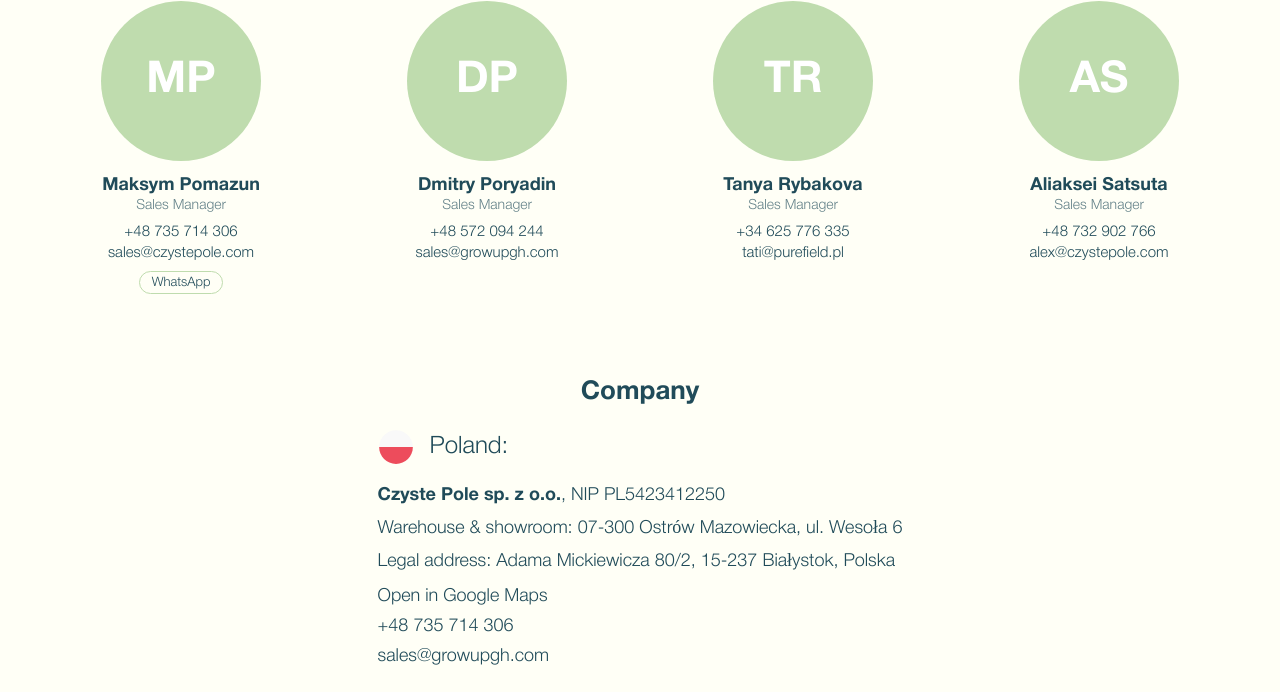
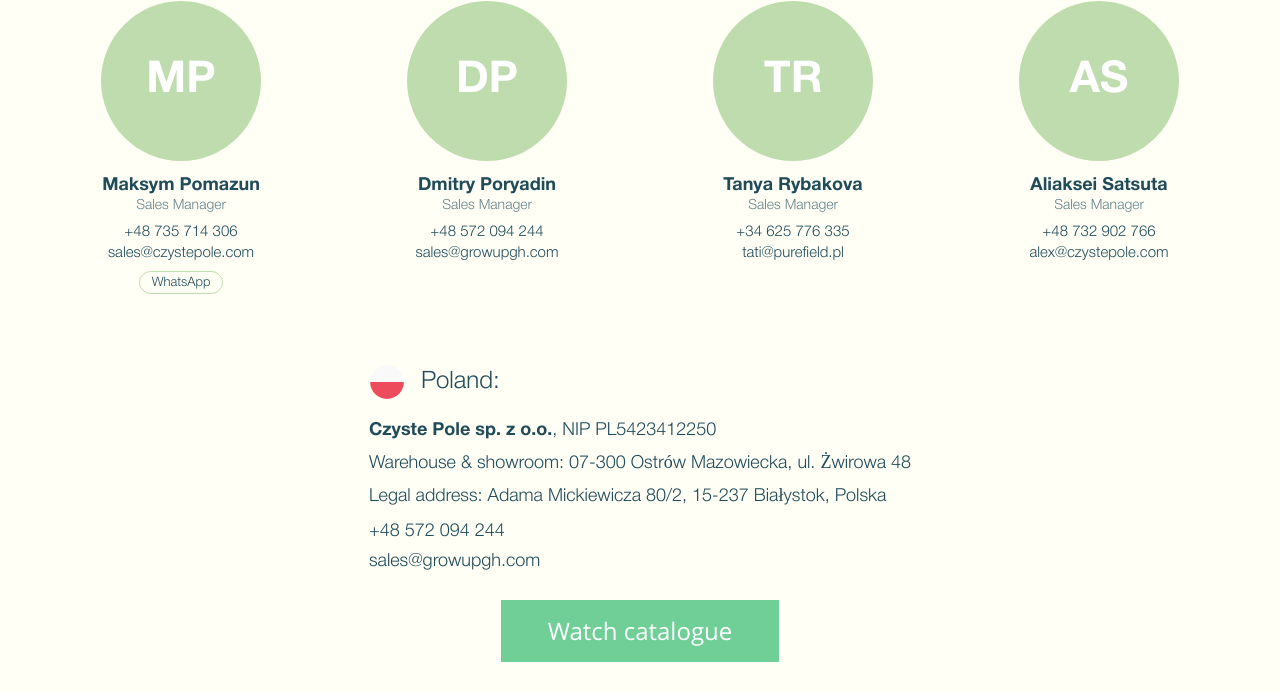
Before and after one commit to zoldok-crypto/growupgh, a plain HTML site: page contacts.html in a window 1280 px wide. Shown: the part 335-1027 px from the top of the page. Drawn offline with nearby package versions, Linux system fonts and the light colour scheme.

Commit message:
Контакты: без заголовка Company, склад ul. Żwirowa 48, основной телефон +48 572 094 244; адрес склада обновлён и на About
Co-Authored-By: Claude Fable 5.1 <noreply@anthropic.com>
Claude-Session: https://claude.ai/code/session_016QBNkeEX6qPAumK6q5c8UE

```diff
--- a/contacts.html
+++ b/contacts.html
@@ -101,7 +101,6 @@ height="0" width="0" style="display:none;visibility:hidden"></iframe></noscript>
 						</div>
 					</div>
 				</div>
-				<h2 class="team-title">Company</h2>
 				<div class="contacts-items__box">
 					<div class="contact__item grid-column-3">
 						<div class="contact-head">
@@ -110,10 +109,9 @@ height="0" width="0" style="display:none;visibility:hidden"></iframe></noscript>
 						</div>
 						<div class="contact-body">
 							<p><strong>Czyste Pole sp. z o.o.</strong>, NIP PL5423412250</p>
-							<p>Warehouse &amp; showroom: 07-300 Ostrów Mazowiecka, ul. Wesoła 6</p>
+							<p>Warehouse &amp; showroom: 07-300 Ostrów Mazowiecka, ul. Żwirowa 48</p>
 							<p>Legal address: Adama Mickiewicza 80/2, 15-237 Białystok, Polska</p>
-							<a href="https://maps.app.goo.gl/9DbUPCK84M4tE7yg8" target="_blank" rel="noopener">Open in Google Maps</a>
-							<a href="tel:+48735714306">+48 735 714 306</a>
+							<a href="tel:+48572094244">+48 572 094 244</a>
 							<a href="mailto:sales@growupgh.com">sales@growupgh.com</a>
 						</div>
 					</div>
```
Also changed, not shown: about.html (+2 -2 lines), conf.html (+2 -2 lines).
